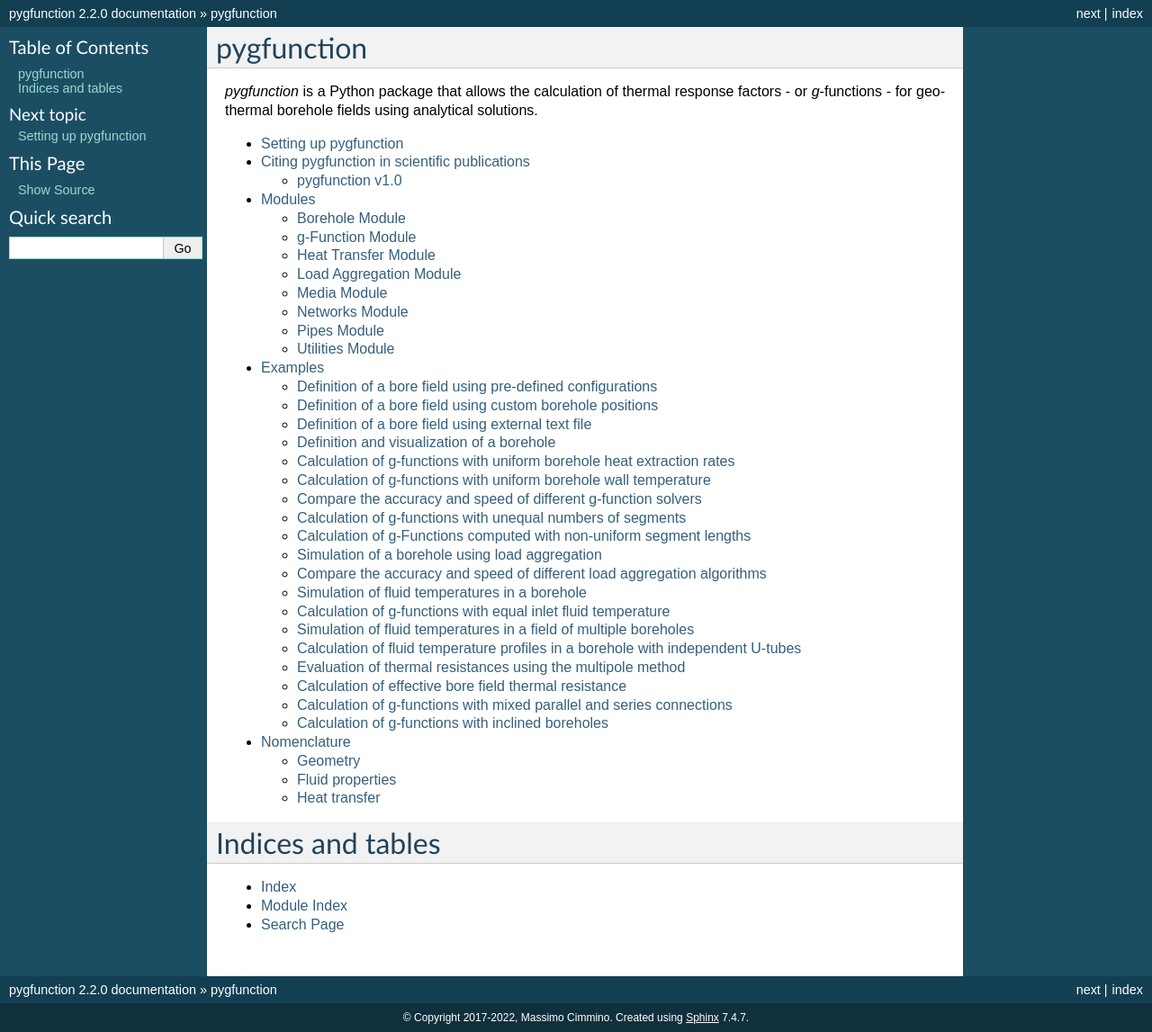
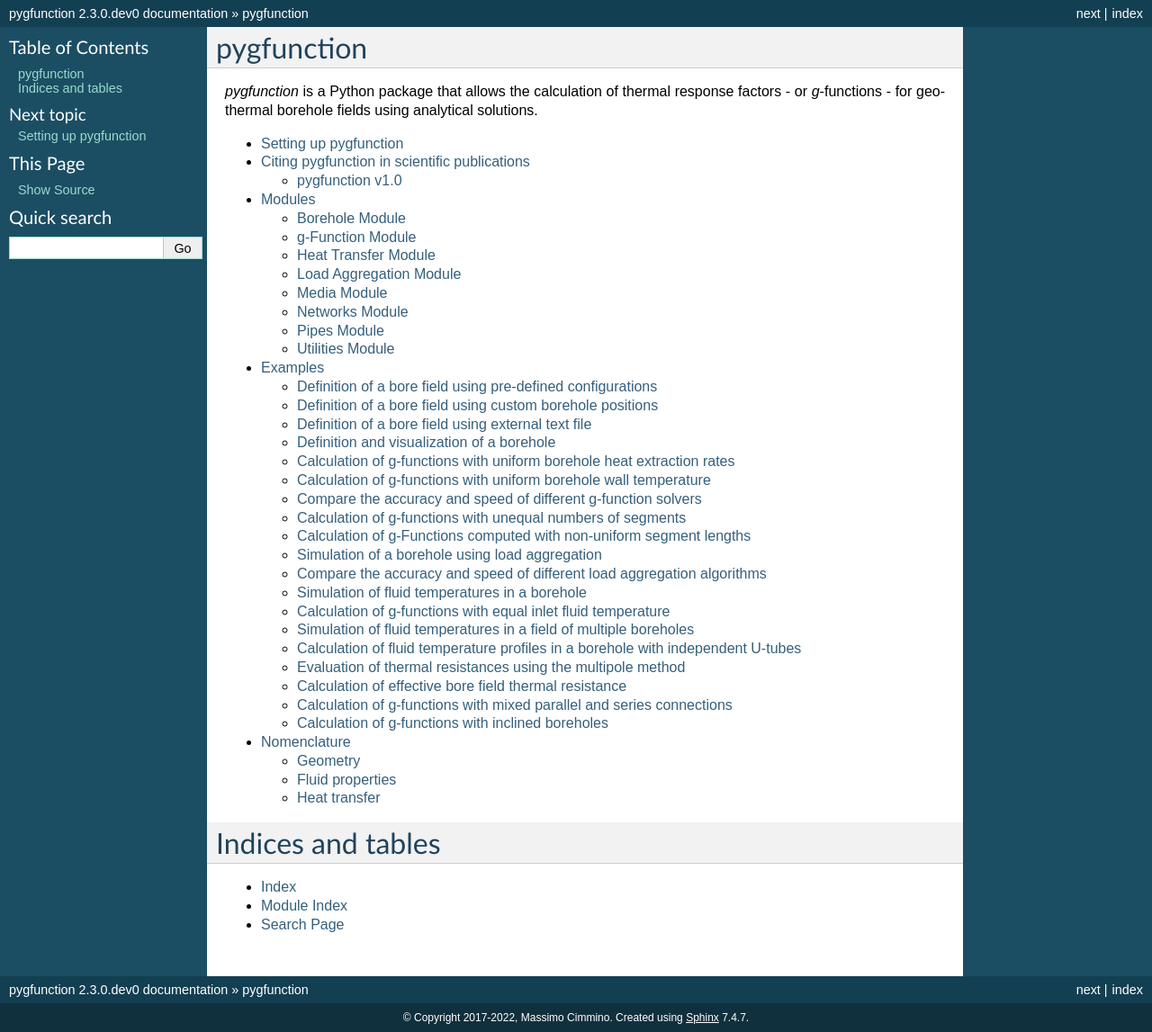
Before and after one commit to MassimoCimmino/pygfunction, a Sphinx documentation site: the page built from doc/source/index.rst, in a window 1280 px wide. Shown: the whole page at 90% size. Built offline with Sphinx 7.4.7, drawn with Linux system fonts in a browser that asks for light colours.

Commit message:
Increment version to next dev version

```diff
--- a/doc/source/conf.py
+++ b/doc/source/conf.py
@@ -74,9 +74,9 @@
 # built documents.
 #
 # The short X.Y version.
-version = u'2.2'
+version = u'2.3'
 # The full version, including alpha/beta/rc tags.
-release = u'2.2.0'
+release = u'2.3.0.dev0'
 
 # The language for content autogenerated by Sphinx. Refer to documentation
 # for a list of supported languages.
--- a/setup.cfg
+++ b/setup.cfg
@@ -1,6 +1,6 @@
 [metadata]
 name = pygfunction
-version = 2.2.0
+version = 2.3.0.dev0
 description = A g-function calculator for Python
 author = Massimo Cimmino
 author_email = massimo.cimmino@polymtl.ca
```
